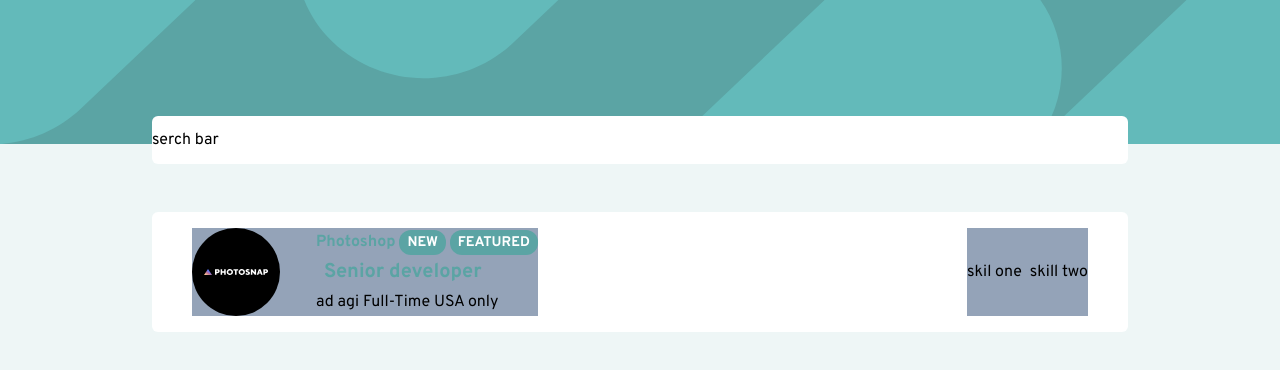
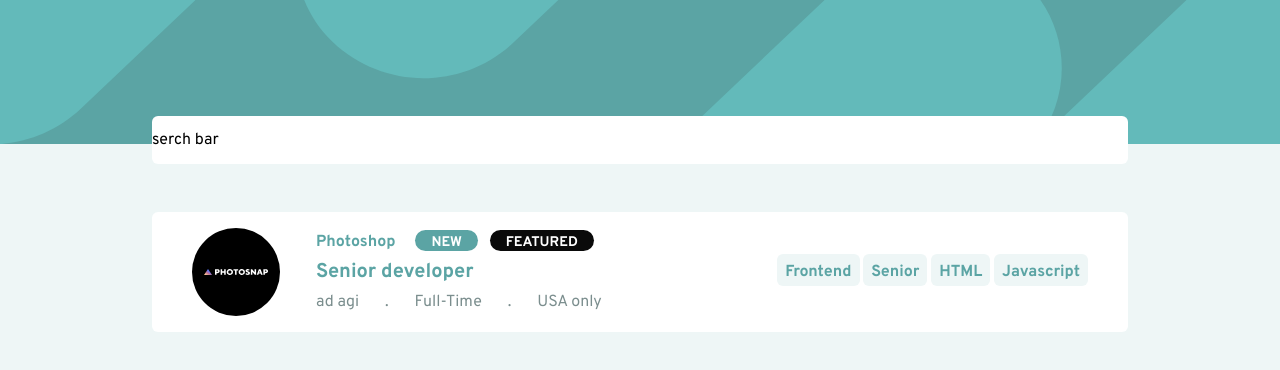
Before and after one commit to abrhamadddis/static-job-listings-master-project, a website: page src/index.html in a window 1280 px wide. Drawn offline with Linux system fonts and the light colour scheme.

Commit message:
left column design is done

```diff
--- a/src/index.html
+++ b/src/index.html
@@ -39,7 +39,7 @@
         <!--first card-->
         <div class=" flex flex-col px-10 py-4 w-full justify-center rounded-md bg-white md:flex-row md:justify-between ">
           <!--left column-->
-          <div class="flex flex-col  md:flex-row   bg-slate-400">
+          <div class="flex flex-col  md:flex-row">
             <!--image of job-->
             <div class="mr-7 -mt-12 w-16 md:mt-0 md:w-24">
               <img src="../images/photosnap.svg" alt="photoshnap">
@@ -49,35 +49,37 @@
               <!--company title and tags-->
               <div class="flex">
                 <div class="mr-1">
-                  <h3 class="font-sans text-primary-desaturatedDarkCyan font-bold">Photoshop</h3>
+                  <h3 class="text-primary-desaturatedDarkCyan font-bold mr-4  md:text-md">Photoshop</h3>
                 </div>
                 <div>
-                  <span class="font-sans bg-primary-desaturatedDarkCyan font-bold text-white px-2 py-1 rounded-xl text-sm">NEW</span>
-                  <span  class="font-sans bg-primary-desaturatedDarkCyan font-bold text-white px-2 py-1 rounded-xl text-sm">FEATURED</span>
+                  <span class="bg-primary-desaturatedDarkCyan uppercase text-white font-bold rounded-full px-4 pt-1 text-sm mr-2">NEW</span>
+                  <span  class="bg-neutral-950 uppercase rounded-full text-white font-bold px-4 pt-1 text-sm mr-2">FEATURED</span>
                 </div>
               </div>
               <!--job title-->
-              <div>
+              <div class="-ml-2">
                 <h2 class="font-sans  font-bold text-primary-desaturatedDarkCyan px-2 py-1 rounded-xl text-xl self-start">Senior developer</h2>
               </div>
               <!--date time and location-->
-              <div>
+              <div class="flex justify-between text-neutral-darkGrayishCyan">
                 <span>ad agi</span>
+                <span>.</span>
                 <span>Full-Time</span>
+                <span>.</span>
                 <span>USA only</span>
               </div>
             </div>
-            <div class=" py-3 md:hidden">
+            <div class=" py-3 mb-2 md:hidden">
               <hr class="bg-neutral-darkGrayishCyan">
             </div>
           </div>
           <!--right column-->
-          <div class="bg-slate-400  i flex justify-start items-center gap-2 md:justify-end">
+          <div class="flex justify-start items-center gap-2 md:justify-end">
             <div>
-              <h1>skil one</h1>
-            </div>
-            <div>
-              <h1>skill two</h1>
+              <span class="font-bold text-primary-desaturatedDarkCyan bg-neutral-lightGrayishCyan px-2 pt-2 pb-1 mb-2 rounded-md cursor-pointer" >Frontend</span>
+              <span class="font-bold text-primary-desaturatedDarkCyan bg-neutral-lightGrayishCyan px-2 pt-2 pb-1 rounded-md cursor-pointer" >Senior</span>
+              <span class="font-bold text-primary-desaturatedDarkCyan bg-neutral-lightGrayishCyan px-2 pt-2 pb-1 rounded-md cursor-pointer" >HTML</span>
+              <span class="font-bold text-primary-desaturatedDarkCyan bg-neutral-lightGrayishCyan px-2 pt-2 pb-1 rounded-md cursor-pointer" >Javascript</span>
             </div>
           </div>
         </div>
```
Also changed, not shown: package.json (+1 -15 lines), css/main.css, 1 other file.
